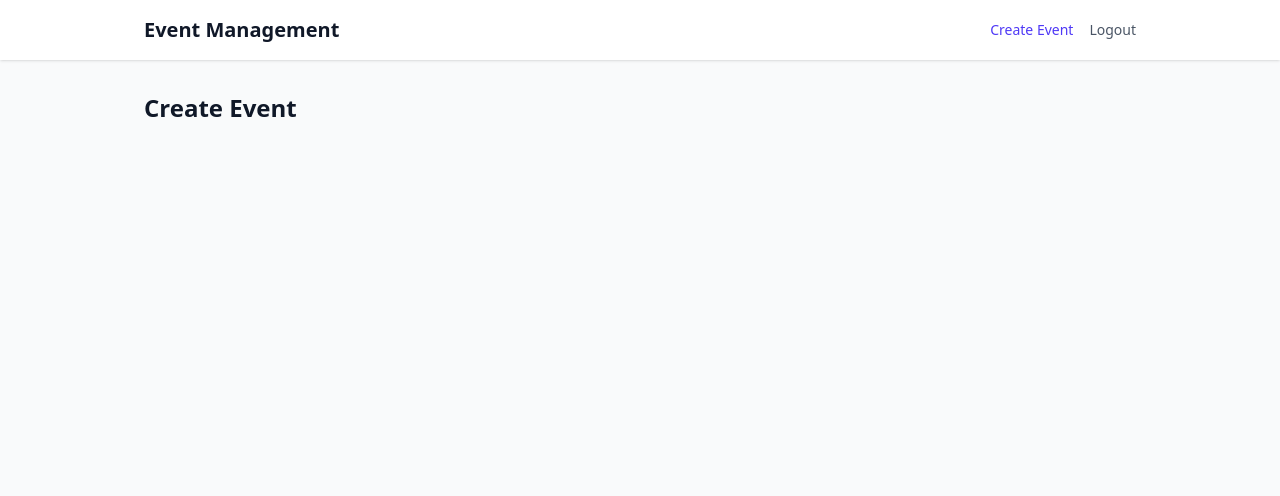
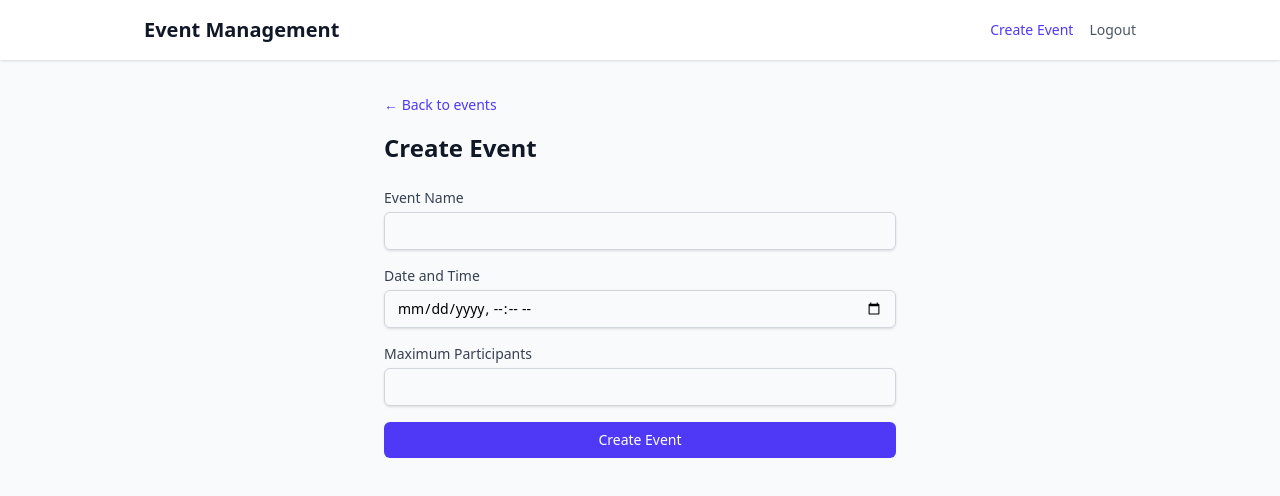
Before and after one commit to kaasla/net-group-event-management-assignment, a React (Vite) app in the folder frontend/: page /events/new in a window 1280 px wide. Shown: the top 496 px of the page. Built offline with nearby package versions, Linux system fonts and the light colour scheme; sample sign-in values are in the browser's storage.

Commit message:
feat: add admin create event page with form validation

```diff
--- a/frontend/src/pages/CreateEventPage.tsx
+++ b/frontend/src/pages/CreateEventPage.tsx
@@ -1,7 +1,130 @@
+import { useState, useEffect } from 'react';
+import { useNavigate, Link } from 'react-router-dom';
+import { useAuth } from '../hooks/useAuth';
+import { createEvent } from '../services/eventService';
+import type { ErrorResponse } from '../types/api';
+import axios from 'axios';
+
 export default function CreateEventPage() {
+  const { isAdmin } = useAuth();
+  const navigate = useNavigate();
+
+  const [name, setName] = useState('');
+  const [dateTime, setDateTime] = useState('');
+  const [maxParticipants, setMaxParticipants] = useState('');
+  const [error, setError] = useState<string | null>(null);
+  const [fieldErrors, setFieldErrors] = useState<Record<string, string>>({});
+  const [submitting, setSubmitting] = useState(false);
+
+  useEffect(() => {
+    if (!isAdmin) {
+      navigate('/login');
+    }
+  }, [isAdmin, navigate]);
+
+  const handleSubmit = (e: React.FormEvent) => {
+    e.preventDefault();
+    setError(null);
+    setFieldErrors({});
+    setSubmitting(true);
+
+    createEvent({
+      name,
+      dateTime: new Date(dateTime).toISOString(),
+      maxParticipants: Number(maxParticipants),
+    })
+      .then((event) => navigate(`/events/${event.id}`))
+      .catch((err: unknown) => {
+        if (axios.isAxiosError(err) && err.response) {
+          const data = err.response.data as ErrorResponse;
+          if (data.fieldErrors) {
+            const mapped: Record<string, string> = {};
+            data.fieldErrors.forEach((fe) => { mapped[fe.field] = fe.message; });
+            setFieldErrors(mapped);
+          } else {
+            setError(data.message);
+          }
+        } else {
+          setError('An unexpected error occurred');
+        }
+      })
+      .finally(() => setSubmitting(false));
+  };
+
+  if (!isAdmin) {
+    return null;
+  }
+
   return (
-    <div>
-      <h1 className="text-2xl font-bold text-gray-900">Create Event</h1>
+    <div className="mx-auto max-w-lg">
+      <Link to="/" className="text-sm text-indigo-600 hover:text-indigo-500">
+        &larr; Back to events
+      </Link>
+
+      <h1 className="mt-4 text-2xl font-bold text-gray-900 mb-6">Create Event</h1>
+
+      <form onSubmit={handleSubmit} className="space-y-4">
+        <div>
+          <label htmlFor="name" className="block text-sm font-medium text-gray-700">
+            Event Name
+          </label>
+          <input
+            id="name"
+            value={name}
+            onChange={(e) => setName(e.target.value)}
+            disabled={submitting}
+            className="mt-1 block w-full rounded-md border border-gray-300 px-3 py-2 text-sm shadow-sm focus:border-indigo-500 focus:ring-indigo-500 disabled:bg-gray-100"
+          />
+          {fieldErrors.name && (
+            <p className="mt-1 text-sm text-red-600">{fieldErrors.name}</p>
+          )}
+        </div>
+
+        <div>
+          <label htmlFor="dateTime" className="block text-sm font-medium text-gray-700">
+            Date and Time
+          </label>
+          <input
+            id="dateTime"
+            type="datetime-local"
+            value={dateTime}
+            onChange={(e) => setDateTime(e.target.value)}
+            disabled={submitting}
+            className="mt-1 block w-full rounded-md border border-gray-300 px-3 py-2 text-sm shadow-sm focus:border-indigo-500 focus:ring-indigo-500 disabled:bg-gray-100"
+          />
+          {fieldErrors.dateTime && (
+            <p className="mt-1 text-sm text-red-600">{fieldErrors.dateTime}</p>
+          )}
+        </div>
+
+        <div>
+          <label htmlFor="maxParticipants" className="block text-sm font-medium text-gray-700">
+            Maximum Participants
+          </label>
+          <input
+            id="maxParticipants"
+            type="number"
+            min="1"
+            value={maxParticipants}
+            onChange={(e) => setMaxParticipants(e.target.value)}
+            disabled={submitting}
+            className="mt-1 block w-full rounded-md border border-gray-300 px-3 py-2 text-sm shadow-sm focus:border-indigo-500 focus:ring-indigo-500 disabled:bg-gray-100"
+          />
+          {fieldErrors.maxParticipants && (
+            <p className="mt-1 text-sm text-red-600">{fieldErrors.maxParticipants}</p>
+          )}
+        </div>
+
+        {error && <p className="text-sm text-red-600">{error}</p>}
+
+        <button
+          type="submit"
+          disabled={submitting}
+          className="w-full rounded-md bg-indigo-600 px-4 py-2 text-sm font-medium text-white hover:bg-indigo-500 disabled:bg-gray-400 disabled:cursor-not-allowed"
+        >
+          {submitting ? 'Creating...' : 'Create Event'}
+        </button>
+      </form>
     </div>
   );
 }
```
